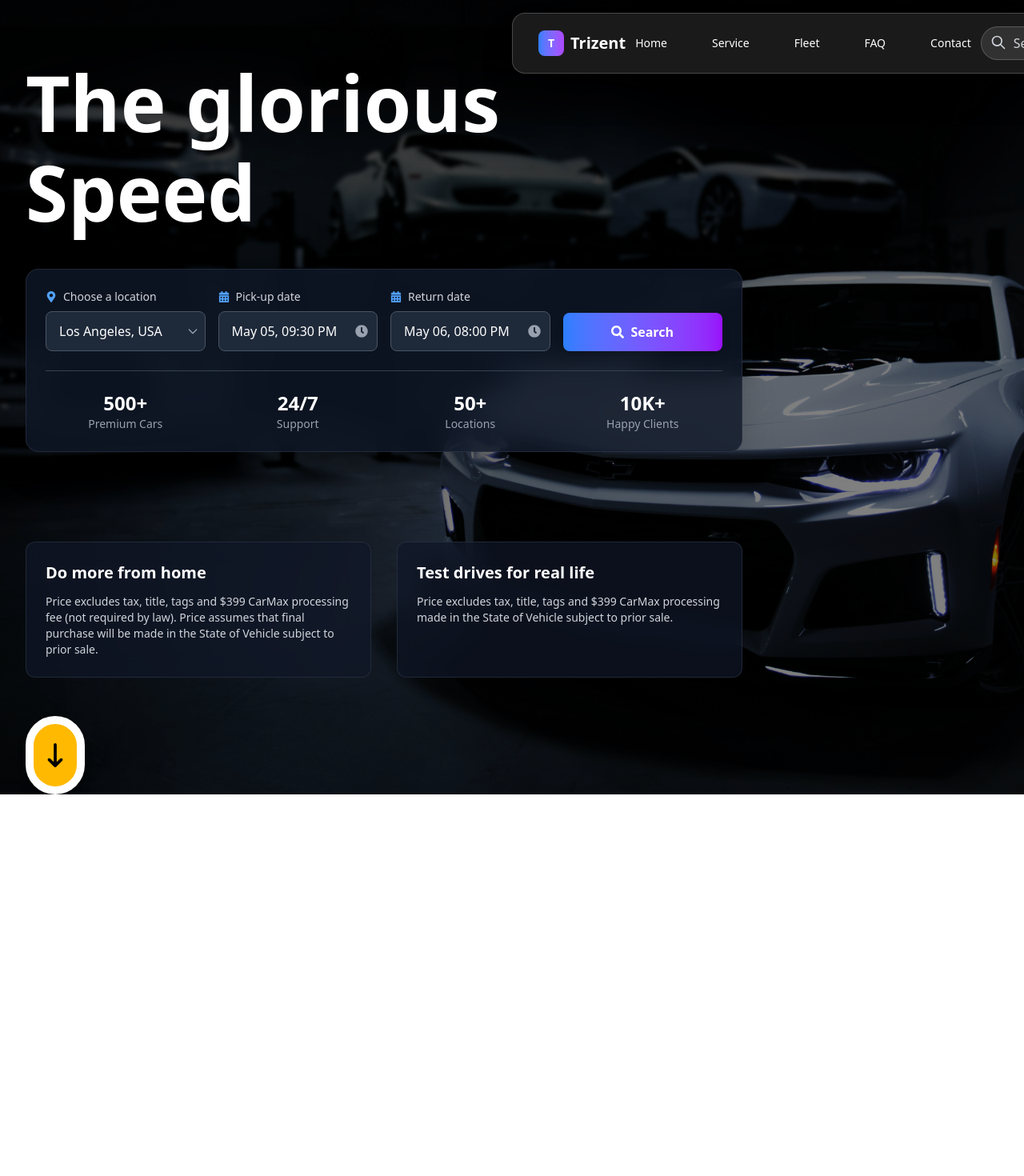
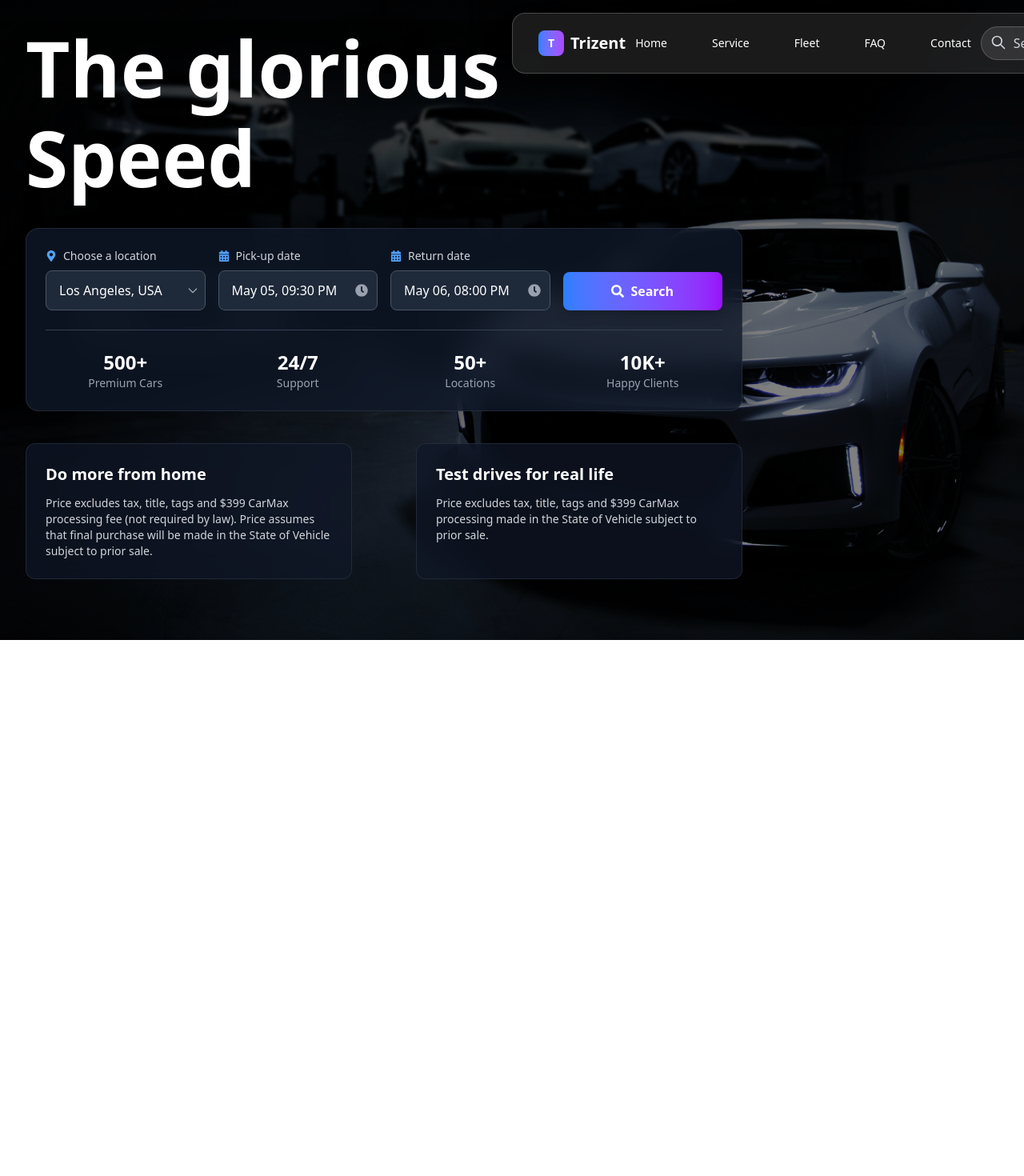
Before and after one commit to MaskINB/Car-Rental-web, a Next.js app: page / in a window 1280 px wide. Shown: the top 1470 px of the page at 80% size. Built offline with nearby package versions, Linux system fonts and the light colour scheme; data requests are answered from the project's data file.

Commit message:
add global css file

```diff
--- a/src/app/components/Buttons/carouselbutton.jsx
+++ b/src/app/components/Buttons/carouselbutton.jsx
@@ -1,12 +1,18 @@
 import React from 'react'
 import { FaArrowDownLong } from "react-icons/fa6";
 
-const carouselbutton = () => {
-return (
-    <div className="flex justify-center items-center bg-amber-400 border-10 border-white rounded-full pt-6 pb-6 pr-3 pl-3 shadow-lg transform transition-transform duration-300 hover:scale-120">
-        <FaArrowDownLong className="text-black text-3xl hover:text-white"/>
+const CarouselButton = () => {
+  return (
+    <div className="">
+      {/* Gradient Border Wrapper */}
+      <div className="p-[3px] bg-gradient-to-r from-blue-500 to-purple-600 rounded-full shadow-xl hover:scale-110 transition-transform duration-300">
+        {/* Inner Button with glass effect */}
+        <div className=" bg-gray-900/80 backdrop-blur-lg rounded-full p-4">
+          <FaArrowDownLong className="text-white text-2xl" />
+        </div>
+      </div>
     </div>
-)
-}
+  );
+};
 
-export default carouselbutton
+export default CarouselButton;
--- a/src/app/components/Thirdsection/thirdsection.jsx
+++ b/src/app/components/Thirdsection/thirdsection.jsx
@@ -58,7 +58,7 @@ const ThirdSection = () => {
   }, []);
 
   return (
-    <div className="p-10 bg-white text-center">
+    <div className="bg-gray-900/80 backdrop-blur-lg">
       <h1 className="text-3xl md:text-4xl font-extrabold mb-10 text-gray-900">
         WIDE RANGE OF <br /> VEHICLES
       </h1>
--- a/src/app/components/carousel/carousel.jsx
+++ b/src/app/components/carousel/carousel.jsx
@@ -25,7 +25,7 @@ const carousel = () => {
           {/* Main Content */}
           <div className="flex flex-col items-start justify-center min-h-screen pt-20 px-8">
             {/* Hero Text - Positioned to the left like in your image */}
-            <div className="mb-12 max-w-2xl">
+            <div className="mb-10 -mt-20 max-w-2xl">
               <h1 className="text-6xl md:text-8xl font-bold text-white mb-4">
                 The glorious
               </h1>
@@ -40,7 +40,7 @@ const carousel = () => {
             </div>
 
             {/* Feature Cards */}
-            <div className="grid grid-cols-1 md:grid-cols-2 gap-8 max-w-4xl mt-16">
+            <div className="grid grid-cols-1 md:grid-cols-2 gap-20 max-w-4xl -mt-2 mb-10">
               <div className="bg-gray-900/70 backdrop-blur-lg rounded-xl p-6 border border-gray-700/50">
                 <h3 className="text-xl font-semibold text-white mb-3">Do more from home</h3>
                 <p className="text-gray-300 text-sm">
@@ -58,13 +58,6 @@ const carousel = () => {
                 </p>
               </div>
             </div>
-
-            {/* CTA Button */}
-            <div className="mt-12">
-              <Link href="/car">
-                <Carouselbutton/>
-              </Link>
-            </div>
           </div>
         </div>
       </div>
--- a/src/app/page.jsx
+++ b/src/app/page.jsx
@@ -12,6 +12,8 @@ import Link from "next/link";
 
 export default function Home() {
   return (
+    <div className="border-green-500">
+
     <>
     <Carousel/>
     <Secondsection/>
@@ -21,5 +23,6 @@ export default function Home() {
     <Sixthsection/>
     <Footer/>
     </>
+    </div>
   );
 }
--- /dev/null
+++ b/src/app/styles/globals.css
@@ -0,0 +1,25 @@
+/* Hide scrollbar for Chrome, Safari and Opera */
+html::-webkit-scrollbar {
+  display: none;
+}
+
+/* Hide scrollbar for IE, Edge and Firefox */
+html {
+  -ms-overflow-style: none; /* IE and Edge */
+  scrollbar-width: none; /* Firefox */
+}
+
+/* For the main body as well */
+body::-webkit-scrollbar {
+  display: none;
+}
+
+body {
+  -ms-overflow-style: none;
+  scrollbar-width: none;
+}
+
+/* Optional: Ensure smooth scrolling */
+html {
+  scroll-behavior: smooth;
+}
```
